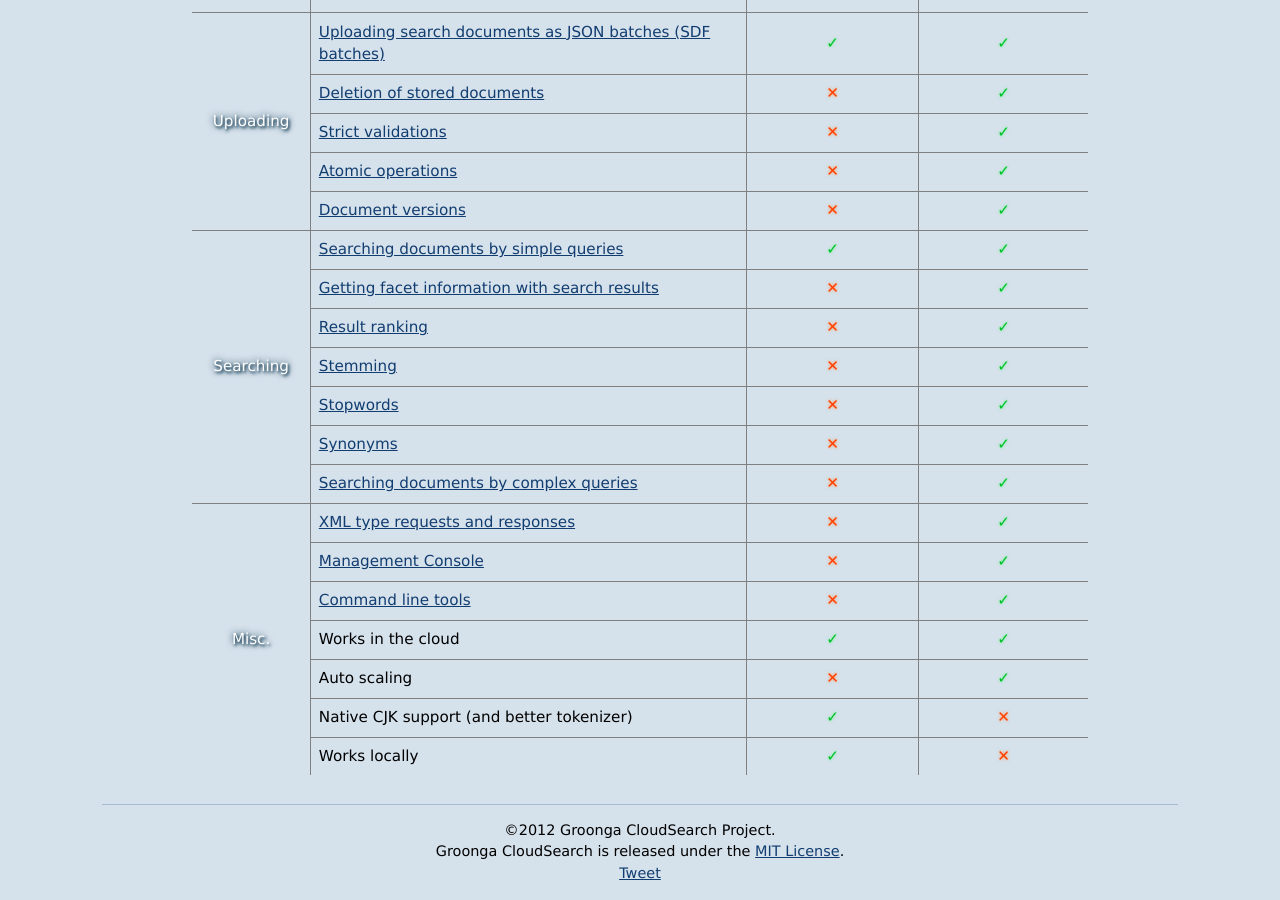
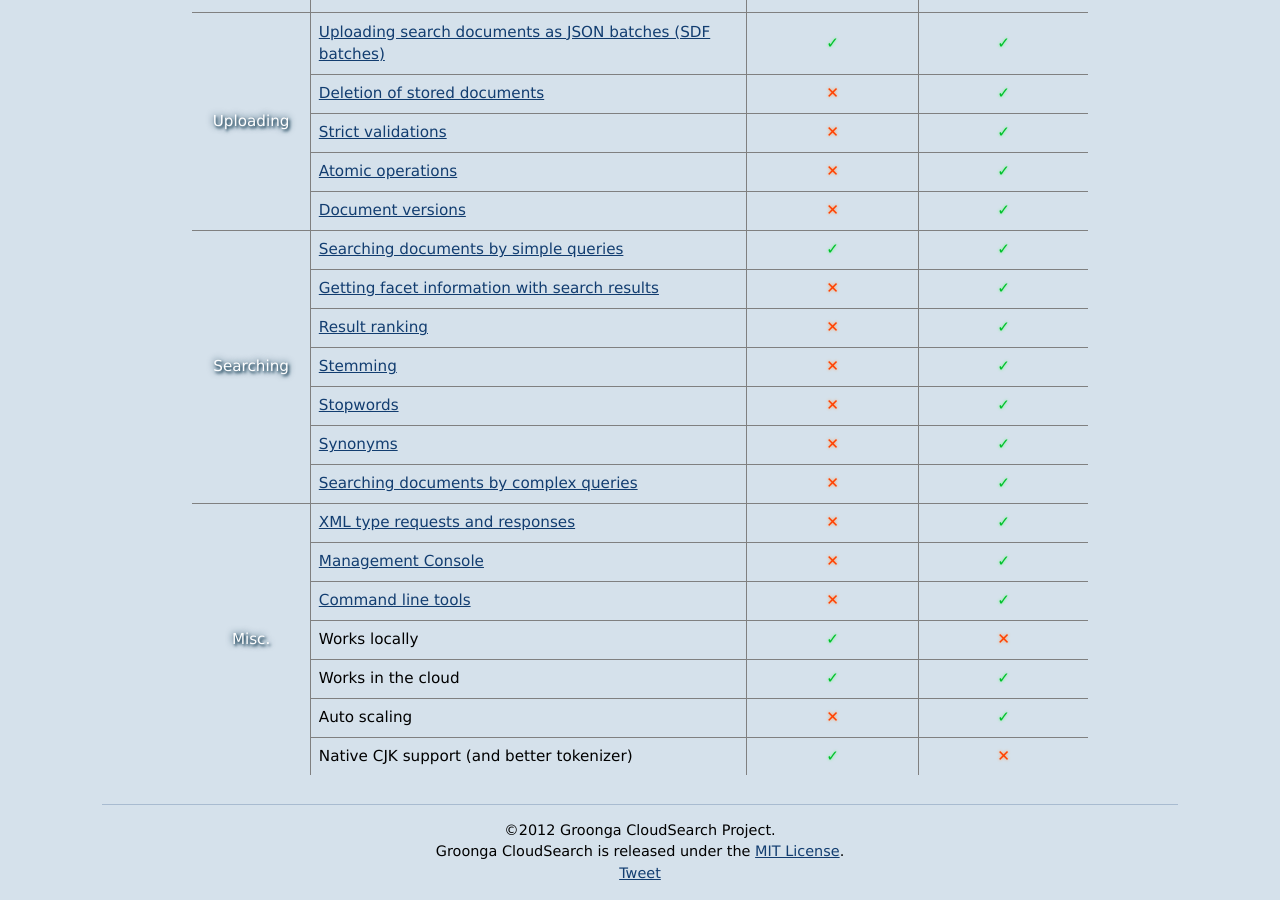
Before and after one commit to groonga/gcs.groonga.org, a Jekyll site: the page built from index.md, in a window 1280 px wide and 900 px high, scrolled down 903 px. Built offline with Jekyll 4.4.1, drawn with Linux system fonts in a browser that asks for light colours; comment, search, counter and statistics services are not loaded.

Commit message:
feature-comparison: Reorder features

```diff
--- a/index.md
+++ b/index.md
@@ -149,6 +149,10 @@
     <td class="functional-ng">&#x2715;</td><td class="functional-ok">&#x2713;</td>
   </tr>
   <tr>
+    <td>Works locally</td>
+    <td class="functional-ok">&#x2713;</td><td class="functional-ng">&#x2715;</td>
+  </tr>
+  <tr>
     <td>Works in the cloud</td>
     <td class="functional-ok">&#x2713;</td><td class="functional-ok">&#x2713;</td>
   </tr>
@@ -160,9 +164,5 @@
     <td>Native CJK support (and better tokenizer)</td>
     <td class="functional-ok">&#x2713;</td><td class="functional-ng">&#x2715;</td>
   </tr>
-  <tr>
-    <td>Works locally</td>
-    <td class="functional-ok">&#x2713;</td><td class="functional-ng">&#x2715;</td>
-  </tr>
   </tbody>
 </table>
```
